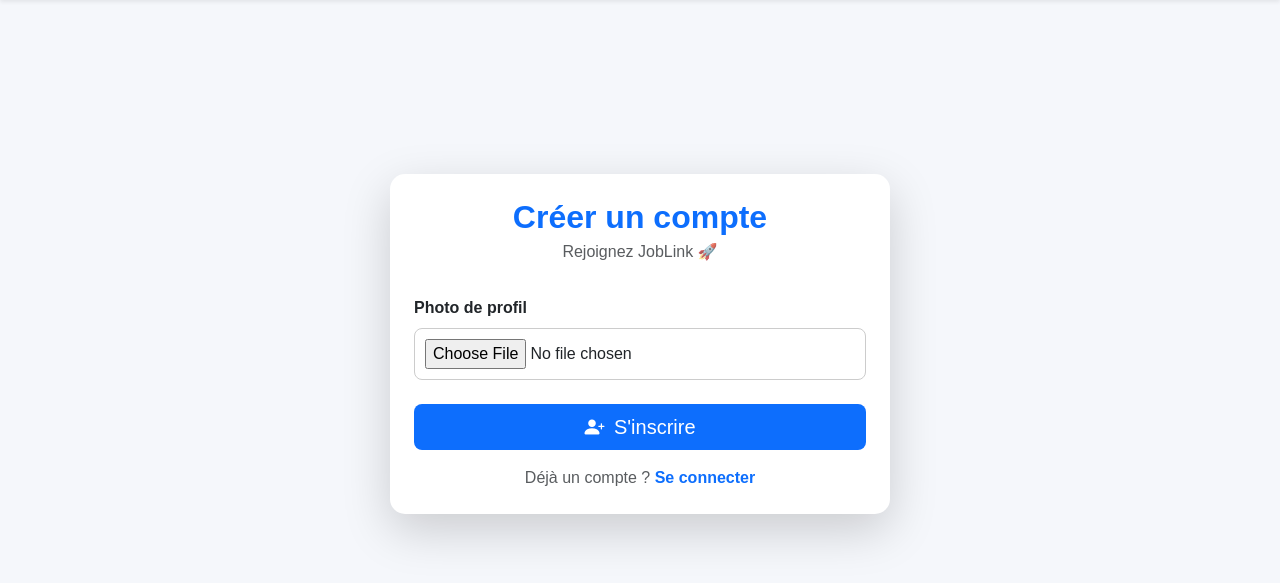
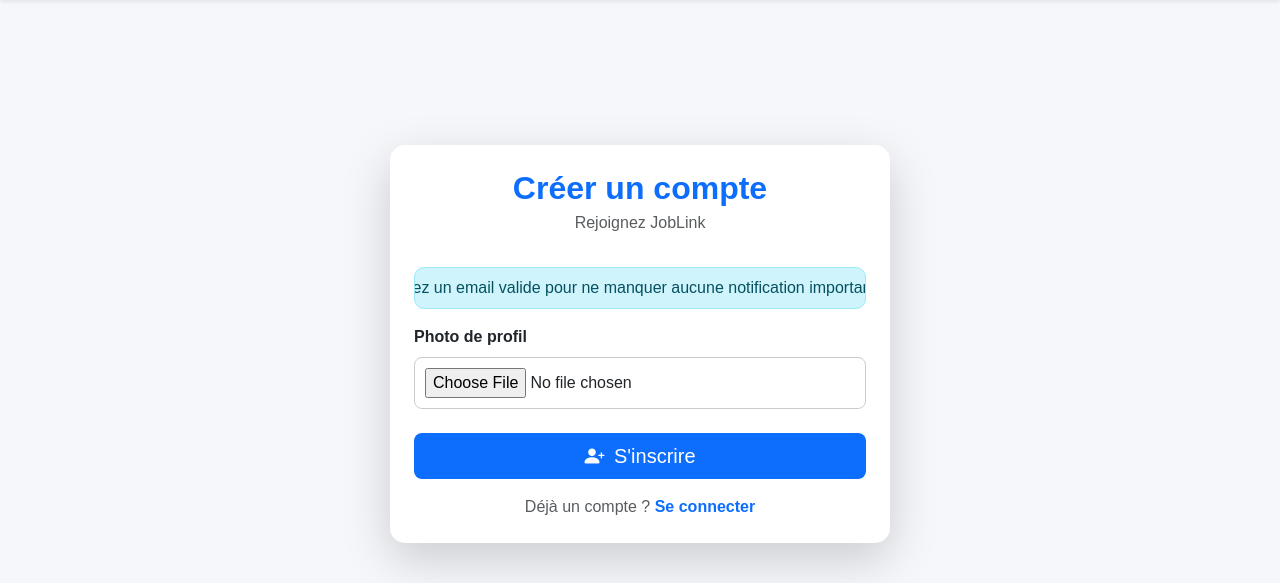
Before and after one commit to ngoloprojet46-collab/joblink, a Django app: template core/templates/registration/register.html in a window 1280 px wide. Shown: the part 60-643 px from the top of the page. Run offline with Django 4.2, Linux system fonts and the light colour scheme; the template is opened without the code that fills it: most values are stand-ins (such as "Sample title", 1, 10 or a date in 2020); form fields are guessed from the names that the template uses.

Commit message:
Ajouter les modifications avant de pousser sur Render

```diff
--- a/core/templates/base.html
+++ b/core/templates/base.html
@@ -18,7 +18,22 @@
 
     <!-- 🌟 STYLE GLOBAL -->
 
+    <style>
+    .marquee-text {
+        display: inline-block;
+        white-space: nowrap;
+        animation: scrollText 12s linear infinite;
+    }
 
+    @keyframes scrollText {
+        0% {
+            transform: translateX(100%);
+        }
+        100% {
+            transform: translateX(-100%);
+        }
+    }
+    </style>
     <style>
 
         /* === Global === */
@@ -45,7 +60,7 @@
 
         /* Décalage du contenu pour que le header ne le cache pas */
         main.container {
-            margin-top: 80px;   /* Ajuste selon la hauteur réelle de ta navbar */
+            margin-top: 80px;   /* Ajuste selon la hauteur réelle de ta navbar */
         }
 
         /* Réduire la hauteur de la navbar */
@@ -57,12 +72,12 @@
 
 
         .navbar-brand img {
-            height: 32px;  /* ↓ réduis un peu la taille du logo */
+            height: 32px;  /* ↓ réduis un peu la taille du logo */
         }
 
         /* Fixe le header et empêche le contenu d’entrer dedans */
         body {
-            padding-top: 60px; /* Ajustable selon la hauteur de ta navbar */
+            padding-top: 60px; /* Ajustable selon la hauteur de ta navbar */
         }
 
         /* === Navbar === */
--- a/core/templates/registration/register.html
+++ b/core/templates/registration/register.html
@@ -5,7 +5,14 @@
     <div class="card shadow-lg border-0 p-4" style="max-width: 500px; width: 100%; border-radius: 15px;">
         <div class="text-center mb-3">
             <h2 class="fw-bold text-primary mb-1">Créer un compte</h2>
-            <p class="text-muted">Rejoignez JobLink 🚀</p>
+            <p class="text-muted">Rejoignez JobLink</p>
+        </div>
+
+        <!-- Texte défilant -->
+        <div class="alert alert-info py-2 px-3 mb-3" style="border-radius: 10px; overflow: hidden;">
+            <div class="marquee-text">
+                📩 Utilisez un email valide pour ne manquer aucune notification importante concernant votre compte JobLink.
+            </div>
         </div>
 
         <!-- IMPORTANT : enctype ajouté -->
```
Also changed, not shown: db.sqlite3.
